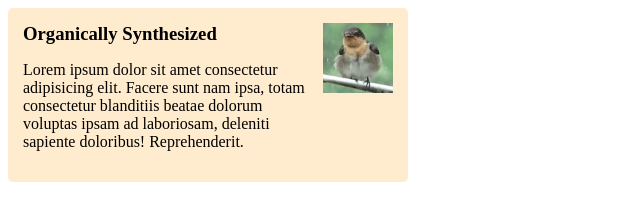
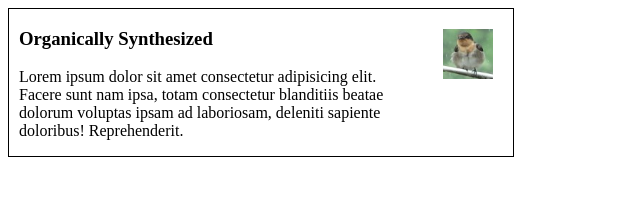
Before and after one commit to AnikBhadra/flexbox101, a website built with Vite: page 05_flexbox-layout-1/index.html in a window 1280 px wide. Shown: the whole page, without its empty margins (0-640 px from the left). Built offline with nearby package versions, Linux system fonts and the light colour scheme.

Commit message:
05_flexbox-layout-1 part-3 done

```diff
--- a/05_flexbox-layout-1/index.html
+++ b/05_flexbox-layout-1/index.html
@@ -4,13 +4,14 @@
     <link rel="stylesheet" href="style.css" />
     <meta charset="UTF-8" />
     <meta name="viewport" content="width=device-width, initial-scale=1.0" />
-    <title>layout-1 part-2</title>
+    <title>layout-1 part-3</title>
   </head>
   <body>
-    <div class="main">
-      <img src="assets/2.jpeg" alt="" />
-
-      <div class="content">
+    <div class="container">
+      <div class="img">
+        <img src="assets/2.jpeg" alt="" />
+      </div>
+      <div class="text">
         <h3>Organically Synthesized</h3>
         <p>
           Lorem ipsum dolor sit amet consectetur adipisicing elit. Facere sunt
--- a/05_flexbox-layout-1/style.css
+++ b/05_flexbox-layout-1/style.css
@@ -2,20 +2,22 @@
   box-sizing: border-box;
 }
 
-.main {
+.container {
   display: flex;
-  align-items: flex-start;
-  background-color: blanchedalmond;
-  max-width: 25rem;
-  padding: 15px;
-  border-radius: 5px;
+  flex-direction: row-reverse;
+  /* justify-content: flex-start; */
+  border: 1px solid black;
+  margin-right: 60%;
 }
 
-img {
-  margin-left: 15px;
-  order: 1;
+.img img {
+  height: 50px;
+  width: 50px;
 }
 
-h3 {
-  margin: 0 0 10px;
+.img {
+  padding: 20px;
 }
+.text{
+  margin-left: 10px;
+}
```
